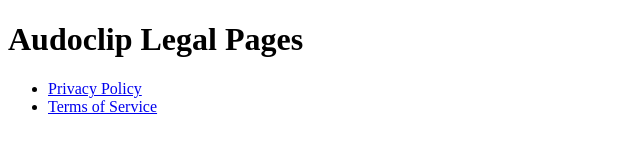
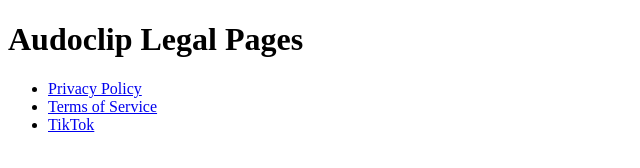
Before and after one commit to futuredropmusic-cloud/futuredropmusic-cloud.github.io, a plain HTML site: page index.html in a window 1280 px wide. Shown: the full height of the page, 0-640 px from the left. Drawn offline with Linux system fonts and the light colour scheme.

Commit message:
Add TikTok link to the footer

```diff
--- a/index.html
+++ b/index.html
@@ -10,6 +10,7 @@
   <ul>
     <li><a href="/privacy/">Privacy Policy</a></li>
     <li><a href="/terms/">Terms of Service</a></li>
+    <li><a href="/terms/">TikTok</a></li>
   </ul>
 
 </body>
```
